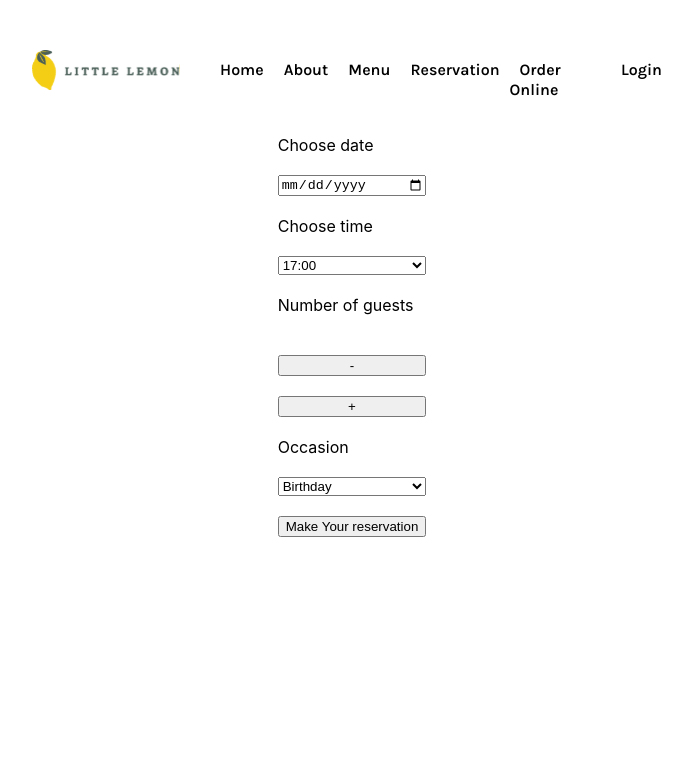
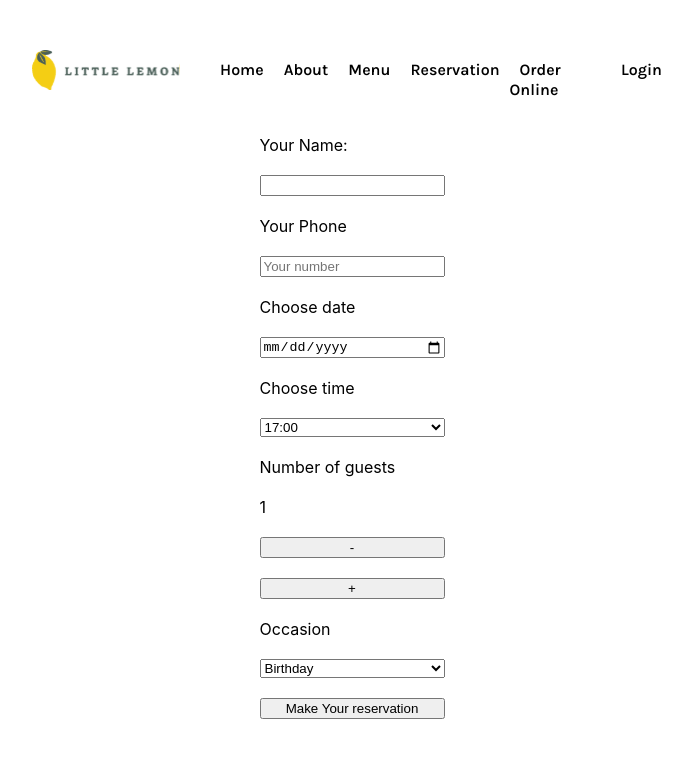
Before and after one commit to KennyCandra/Capstone-Project-React, a React (Create React App) app: page /bookingpage in a window 1280 px wide. Shown: the top 758 px of the page, without its empty margins (288-980 px from the left). Built offline with nearby package versions, Linux system fonts and the light colour scheme; a web font is replaced by a local one.

Commit message:
form and form validation

```diff
--- a/package.json
+++ b/package.json
@@ -6,10 +6,12 @@
     "@testing-library/jest-dom": "^5.17.0",
     "@testing-library/react": "^13.4.0",
     "@testing-library/user-event": "^13.5.0",
+    "formik": "^2.4.5",
     "react": "^18.2.0",
     "react-dom": "^18.2.0",
     "react-scripts": "5.0.1",
-    "web-vitals": "^2.1.4"
+    "web-vitals": "^2.1.4",
+    "yup": "^1.3.3"
   },
   "scripts": {
     "start": "react-scripts start",
--- a/public/index.html
+++ b/public/index.html
@@ -40,4 +40,5 @@
       To create a production bundle, use `npm run build` or `yarn build`.
     -->
   </body>
+  <script src="https://raw.githubusercontent.com/Meta-Front-End-Developer-PC/capstone/master/api.js"></script>
 </html>
--- a/src/Components/BookingForm.js
+++ b/src/Components/BookingForm.js
@@ -1,81 +1,118 @@
-import { useState } from "react"
-function BookingForm ( {availableTime} , {dispatch}) {
+import { useState } from "react";
+import { useFormik } from "formik";
+import * as Yup from "yup";
 
-    const [date,setDate] = useState('')
-    const [number,setNumber] = useState('')
-    const [occasion,setOccasion] = useState('')
+function BookingForm({ availableTime, dispatch }) {
+  const [number, setNumber] = useState(1);
+  const [date, setDate] = useState("");
+  const [occasion, setOccasion] = useState("");
 
-    const decrement = (e) => {
-        e.preventDefault()
-        if (number <= 0 ){
-        setNumber(0)
-        } else{
-        setNumber(number-1)
-        }
-    }
-
-    const increment = (e) => {
-        e.preventDefault()
-        if (number >= 10){
-            setNumber(10)
-        } else {
-        setNumber(number+1)
-        }
-    }
-
-    function handleSubmit (e) {
-        e.preventDefault()
-        alert(`your Resrevation has been successfully completed`)
-    }
+  const formik = useFormik({
+    initialValues: {
+      user: "",
+      phone: "",
+    },
+    onSubmit: async (values, { resetForm }) => {
+        alert(`Your form has been submitted successfully ${values.user}`)
+        resetForm();
+    },
+    validationSchema: Yup.object({
+      user: Yup.string().required("Required").min(3, "Please enter valid name"),
+      phone: Yup.string()
+        .required("Required")
+        .matches(/^[0-9]+$/, "Must be only digits")
+        .min(11, "Must be 11 digits")
+        .max(11, "Must be 11 digits"),
+    }),
+  });
 
 
 
-    const avaliableOptions = availableTime.map((time , index) => {
-        return (
+  const decrement = (e) => {
+    e.preventDefault();
+    if (number <= 1) {
+      setNumber(1);
+    } else {
+      setNumber(number - 1);
+    }
+  };
+
+  const increment = (e) => {
+    e.preventDefault();
+    if (number >= 10) {
+      setNumber(10);
+    } else {
+      setNumber(number + 1);
+    }
+  };
+
+  const availableOptions = availableTime.map((time, index) => (
     <option key={index}>{time.hour}</option>
-        )
-    })
-
-
+  ));
 
   return (
     <>
-        <form className="FormInput" onSubmit={handleSubmit}>
-    <label for="res-date">Choose date</label>
+      <form className="FormInput" onSubmit={formik.handleSubmit}>
+        <label htmlFor="res-name">Your Name:</label>
         <input
+          htmlFor='user'
+          name="user"
+          id="res-name"
+          type="text"
+          {...formik.getFieldProps("user")}
+          style={{border: formik.errors.user ? "1px solid red" : null}}
+        />
+        {formik.touched.user && formik.errors.user && (
+          <span style={{color : 'red'}}>{formik.errors.user}</span>
+        )}
+
+        <label htmlFor="res-phone">Your Phone</label>
+        <input
+          htmlFor='phone'
+          type="tel"
+          id="res-phone"
+          {...formik.getFieldProps("phone")}
+          placeholder="Your number"
+          style={{border: formik.errors.user ? "1px solid red" : null}}
+        />
+        {formik.touched.phone && formik.errors.phone && (
+          <span style={{color : 'red'}}>{formik.errors.phone}</span>
+        )}
+
+        <label htmlFor="res-date">Choose date</label>
+        <input
+          htmlFor='date'
           type="date"
           id="res-date"
           value={date}
-        onChange={(e) => setDate(e.target.value)}>
-        </input>
-    <label
-        for="res-time"
-        value={availableTime}
-        onChange={() => {
-            dispatch(availableTime)
-        }}
-        >Choose time</label>
-    <select id="res-time ">
-       {avaliableOptions}
+          onChange={(e) => setDate(e.target.value)}
+        />
+
+        <label htmlFor="res-time">Choose time</label>
+        <select id="res-time" onChange={() => dispatch(availableTime)}>
+          {availableOptions}
         </select>
-    <label for="guests">Number of guests</label>
+
+        <label htmlFor="guests">Number of guests</label>
         <label>{number}</label>
-    <button onClick={(e) => {decrement(e)}}>-</button>
-    <button onClick={(e) => {increment(e)}}>+</button>
-    <label
+        <button onClick={(e) => decrement(e)}>-</button>
+        <button onClick={(e) => increment(e)}>+</button>
+
+        <label htmlFor="occasion">Occasion</label>
+        <select
+          id="occasion"
           value={occasion}
-        onChange={(e)=> setOccasion(e.target.value)}
-        >Occasion</label>
-    <select id="occasion">
+          onChange={(e) => setOccasion(e.target.value)}
+        >
           <option>Birthday</option>
           <option>Anniversary</option>
+          <option>Dinner</option>
         </select>
-    <input type="submit"
-        value="Make Your reservation"
-        ></input>
+
+        <input type="submit" value="Make Your reservation" />
       </form>
     </>
-    )
+  );
 }
 
-export default BookingForm
+export default BookingForm;
--- a/src/Pages/About.js
+++ b/src/Pages/About.js
@@ -1,5 +1,5 @@
 export default function AboutPage () {
     return (
-        <h1>About Page</h1>
+            <h1>About Page</h1>
     )
 }
```
Also changed, not shown: 2 other files (tests, documents, lock files or other folders). Lines whose indentation alone changed are shown as unchanged.
